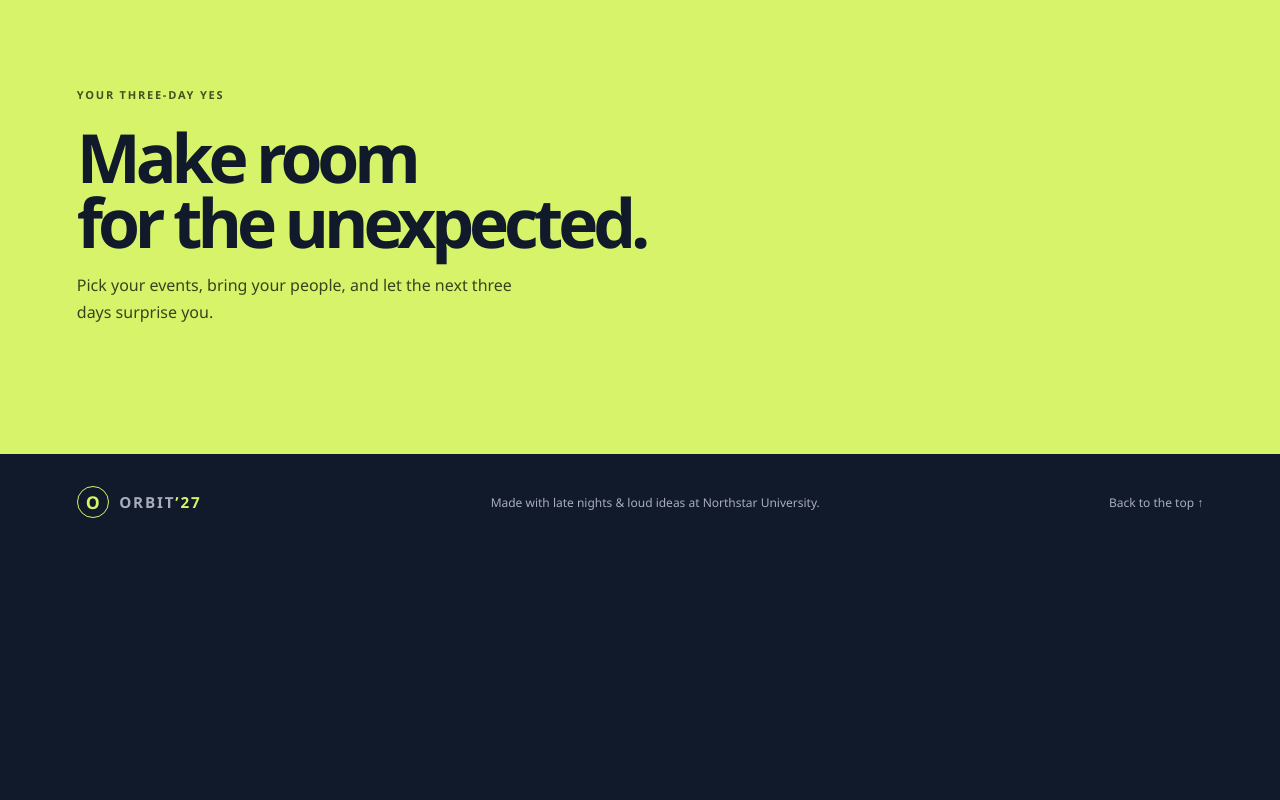
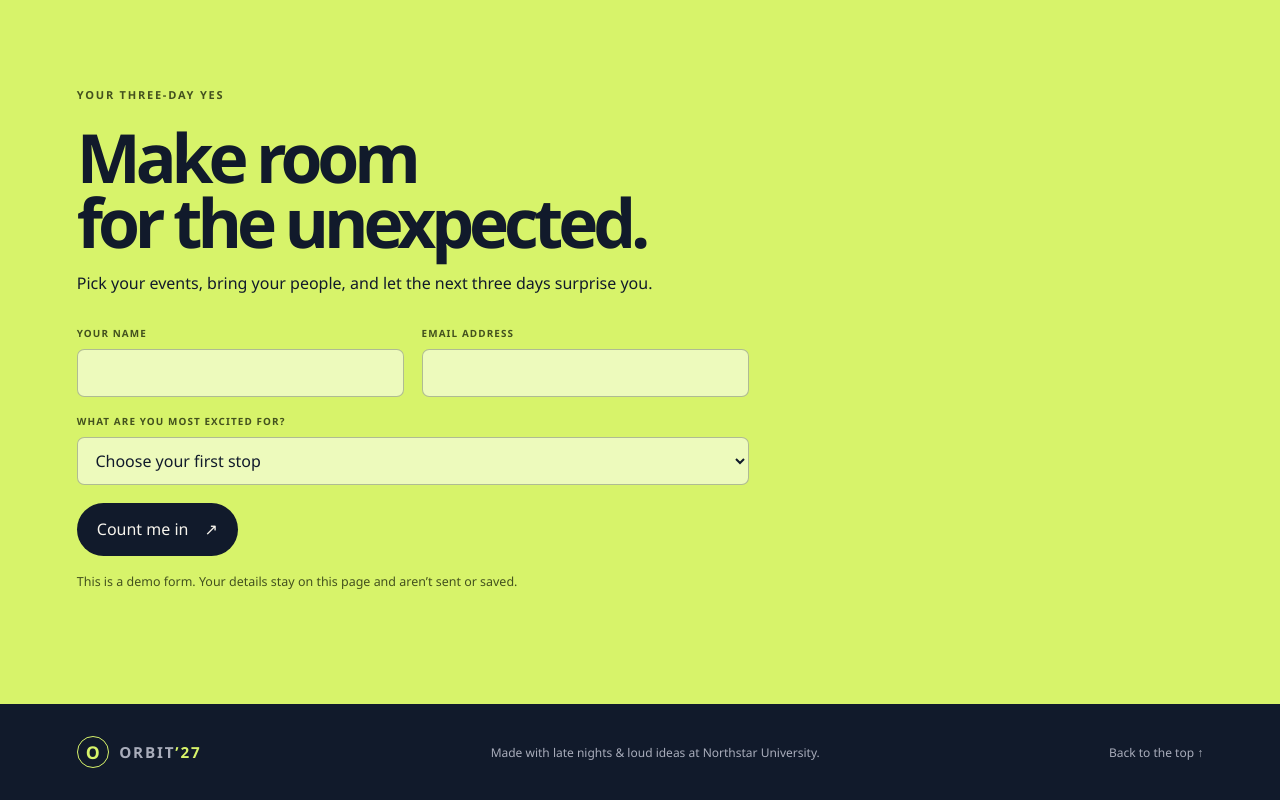
Before and after one commit to Jayant00007/College_Fest, a plain HTML site: page index.html in a window 1280 px wide. Shown: the part 3852-4652 px from the top of the page. Before the commit the page ends 4402 px from the top, so only its background shows below. Drawn offline with Linux system fonts and the light colour scheme.

Commit message:
feat: add validated festival registration demo form

```diff
--- a/app.js
+++ b/app.js
@@ -28,3 +28,19 @@ function updateCountdown() {
 
 updateCountdown();
 window.setInterval(updateCountdown, 1000);
+
+const registrationForm = document.querySelector("#registration-form");
+const formMessage = document.querySelector("#form-message");
+
+registrationForm?.addEventListener("submit", (event) => {
+  event.preventDefault();
+
+  const formData = new FormData(registrationForm);
+  const visitorName = String(formData.get("name")).trim();
+  const eventChoice = String(formData.get("event"));
+
+  if (!formMessage) return;
+
+  formMessage.textContent = `Thanks, ${visitorName}! ${eventChoice} sounds like a great first stop. This demo hasn’t sent or saved your details.`;
+  registrationForm.reset();
+});
--- a/index.html
+++ b/index.html
@@ -169,6 +169,31 @@
         <p class="eyebrow">YOUR THREE-DAY YES</p>
         <h2 id="register-title">Make room<br>for the unexpected.</h2>
         <p>Pick your events, bring your people, and let the next three days surprise you.</p>
+        <form class="signup-form" id="registration-form">
+          <div class="form-field">
+            <label for="visitor-name">YOUR NAME</label>
+            <input id="visitor-name" name="name" type="text" autocomplete="name" minlength="2" required>
+          </div>
+          <div class="form-field">
+            <label for="visitor-email">EMAIL ADDRESS</label>
+            <input id="visitor-email" name="email" type="email" autocomplete="email" required>
+          </div>
+          <div class="form-field form-field-wide">
+            <label for="event-choice">WHAT ARE YOU MOST EXCITED FOR?</label>
+            <select id="event-choice" name="event" required>
+              <option value="">Choose your first stop</option>
+              <option value="Afterglow Live">Afterglow Live</option>
+              <option value="Unfiltered Talks">Unfiltered Talks</option>
+              <option value="Good Thing Studio">Good Thing Studio</option>
+              <option value="Campus Quest">Campus Quest</option>
+              <option value="Move Together">Move Together</option>
+              <option value="Soft Landing">Soft Landing</option>
+            </select>
+          </div>
+          <button class="button button-dark form-field-wide" type="submit">Count me in <span aria-hidden="true">↗</span></button>
+          <p class="form-note form-field-wide">This is a demo form. Your details stay on this page and aren’t sent or saved.</p>
+          <p class="form-message form-field-wide" id="form-message" role="status" aria-live="polite"></p>
+        </form>
       </section>
     </main>
 
--- a/styles.css
+++ b/styles.css
@@ -581,6 +581,73 @@ a {
   line-height: 1.7;
 }
 
+.signup-form {
+  display: grid;
+  max-width: 42rem;
+  grid-template-columns: repeat(2, minmax(0, 1fr));
+  gap: 1.1rem;
+  margin-top: 2rem;
+}
+
+.form-field {
+  display: grid;
+  gap: 0.55rem;
+}
+
+.form-field label {
+  color: #43511e;
+  font-size: 0.62rem;
+  font-weight: 850;
+  letter-spacing: 0.11em;
+}
+
+.form-field input,
+.form-field select {
+  width: 100%;
+  min-height: 3rem;
+  padding: 0.7rem 0.85rem;
+  border: 1px solid rgba(17, 26, 43, 0.28);
+  border-radius: 0.45rem;
+  background: rgba(255, 255, 255, 0.55);
+  color: var(--night);
+  font: inherit;
+}
+
+.form-field input:focus,
+.form-field select:focus {
+  outline: 3px solid rgba(17, 26, 43, 0.22);
+  outline-offset: 2px;
+}
+
+.form-field-wide {
+  grid-column: 1 / -1;
+}
+
+.button-dark {
+  justify-self: start;
+  border: 0;
+  background: var(--night);
+  color: var(--ink);
+  cursor: pointer;
+  font: inherit;
+}
+
+.button-dark:hover {
+  background: #283650;
+}
+
+.form-note,
+.form-message {
+  margin: 0;
+  color: #43511e;
+  font-size: 0.78rem;
+  line-height: 1.5;
+}
+
+.form-message:empty {
+  display: none;
+}
+
 .site-footer {
   display: flex;
   align-items: center;
```
